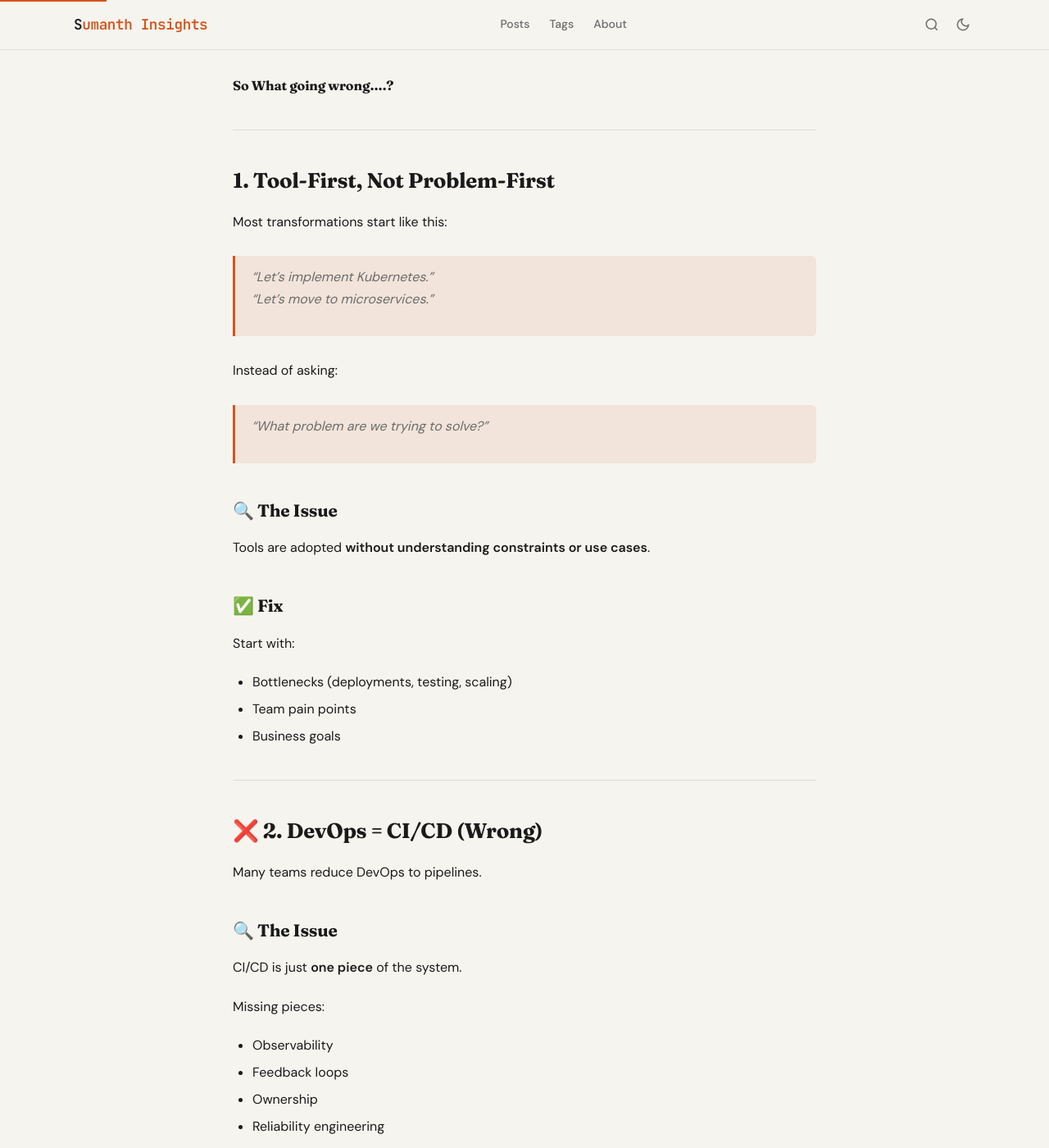
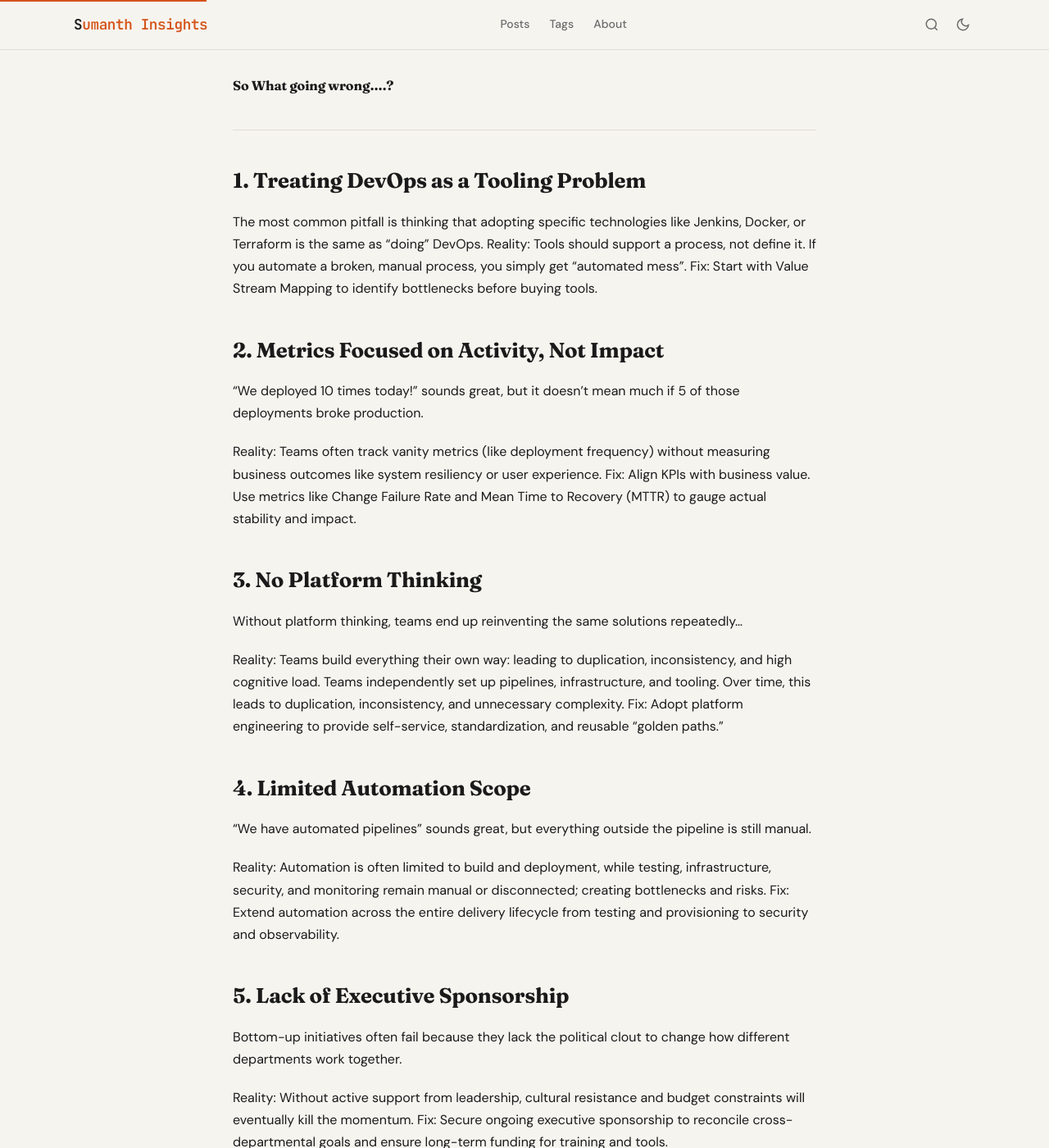
Before and after one commit to sumanthrb/insights, a Jekyll site: the page built from _posts/2025-05-18-DevOps-Tranf.md, in a window 1280 px wide and 1400 px high, scrolled down 839 px. Shown: the whole window at 82% size. Built offline with Jekyll 4.4.1, drawn with Linux system fonts in a browser that asks for light colours; some of the changed text lies outside the part shown.

Commit message:
Update 2025-05-18-DevOps-Tranf.md

```diff
--- a/_posts/2025-05-18-DevOps-Tranf.md
+++ b/_posts/2025-05-18-DevOps-Tranf.md
@@ -32,127 +31,49 @@ Despite all the right tools, outcomes haven’t improved.
 
 #### So What going wrong....?
 ---
+## 1. Treating DevOps as a Tooling Problem
+The most common pitfall is thinking that adopting specific technologies like Jenkins, Docker, or Terraform is the same as "doing" DevOps.
+Reality: Tools should support a process, not define it. If you automate a broken, manual process, you simply get "automated mess".
+Fix: Start with Value Stream Mapping to identify bottlenecks before buying tools.
 
-## 1. Tool-First, Not Problem-First
+## 2. Metrics Focused on Activity, Not Impact
+"We deployed 10 times today!" sounds great, but it doesn't mean much if 5 of those deployments broke production.
 
-Most transformations start like this:
+Reality: Teams often track vanity metrics (like deployment frequency) without measuring business outcomes like system resiliency or user experience.
+Fix: Align KPIs with business value. Use metrics like Change Failure Rate and Mean Time to Recovery (MTTR) to gauge actual stability and impact.
 
-> “Let’s implement Kubernetes.”
-> “Let’s move to microservices.”
+## 3. No Platform Thinking
+Without platform thinking, teams end up reinventing the same solutions repeatedly...
 
-Instead of asking:
+Reality: Teams build everything their own way:  leading to duplication, inconsistency, and high cognitive load.
+Teams independently set up pipelines, infrastructure, and tooling. Over time, this leads to duplication, inconsistency, and unnecessary complexity.
+Fix: Adopt platform engineering to provide self-service, standardization, and reusable “golden paths.”
 
-> “What problem are we trying to solve?”
+## 4. Limited Automation Scope
+“We have automated pipelines” sounds great, but everything outside the pipeline is still manual.
 
-### 🔍 The Issue
-Tools are adopted **without understanding constraints or use cases**.
+Reality: Automation is often limited to build and deployment, while testing, infrastructure, security, and monitoring remain manual or disconnected; creating bottlenecks and risks.
+Fix: Extend automation across the entire delivery lifecycle from testing and provisioning to security and observability.
 
-### ✅ Fix
-Start with:
-- Bottlenecks (deployments, testing, scaling)
-- Team pain points
-- Business goals
+## 5. Lack of Executive Sponsorship
+Bottom-up initiatives often fail because they lack the political clout to change how different departments work together.
 
----
+Reality: Without active support from leadership, cultural resistance and budget constraints will eventually kill the momentum.
+Fix: Secure ongoing executive sponsorship to reconcile cross-departmental goals and ensure long-term funding for training and tools.
 
-## ❌ 2. DevOps = CI/CD (Wrong)
+## 6. Neglecting Security (The "Last Minute" Check)
+In many failed transformations, security is still a final checkpoint at the end of the development cycle.
 
-Many teams reduce DevOps to pipelines.
+Reality: This "bolt-on" approach creates massive bottlenecks and forces expensive rework.
+Fix: Implement DevSecOps by "shifting left" embedding security and compliance checks directly into the automated pipeline from day one.
 
-### 🔍 The Issue
-CI/CD is just **one piece** of the system.
+## 7. Igonring the Culture
+Organizations often focus on the "Automation" and "Measurement" parts of the CALMS framework (Culture, Automation, Lean, Measurement, and Sharing) while ignoring the "Culture".
 
-Missing pieces:
-- Observability
-- Feedback loops
-- Ownership
-- Reliability engineering
+Reality: If your culture reprimands failure, teams will avoid the experimentation necessary for DevOps to thrive.
+Fix: Foster a "blameless" culture where failures are treated as learning opportunities rather than reasons for punishment.
 
-### ✅ Fix
-Think in terms of **systems**, not pipelines.
-
----
-
-## ❌ 3. Ignoring Culture
-
-DevOps is often treated as a tooling upgrade.
-
-It’s not.
-
-### 🔍 The Issue
-- Dev and Ops still work in silos
-- Blame culture continues
-- No shared ownership
-
-### ✅ Fix
-- “You build it, you run it” mindset
-- Shared accountability
-- Blameless postmortems
-
----
-
-## ❌ 4. No Platform Thinking
-
-Every team builds everything from scratch.
-
-### 🔍 The Issue
-- Duplicate effort
-- Inconsistent environments
-- High cognitive load
-
-### ✅ Fix
-Adopt **Platform Engineering**:
-- Internal Developer Platforms (IDP)
-- Self-service infrastructure
-- Standardized “golden paths”
-
----
-
-## ❌ 5. Lack of Observability
-
-You can’t improve what you can’t see.
-
-### 🔍 The Issue
-- Logs exist, but no insights
-- Metrics are not actionable
-- No tracing across systems
-
-### ✅ Fix
-Focus on:
-- Metrics (latency, errors, throughput)
-- Distributed tracing
-- Real-time alerting
-
----
-
-## ❌ 6. Over-Engineering Too Early
-
-Jumping to complex architectures too soon.
-
-### 🔍 The Issue
-- Microservices without need
-- Kubernetes for simple apps
-- Complex pipelines for small teams
-
-### ✅ Fix
-Start simple:
-- Monolith → Modular → Microservices (only if needed)
-
----
-
-## ❌ 7. No Clear Metrics of Success
-
-Transformation without measurement = guesswork.
-
-### 🔍 The Issue
-Teams don’t track impact.
-
-### ✅ Fix
-Use **DORA metrics**:
-- Deployment frequency
-- Lead time for changes
-- Change failure rate
-- Mean time to recovery (MTTR)
+-----
 
 ---
 
```
Also changed, not shown: other parts of _posts/2025-05-18-DevOps-Tranf.md (+0 -1 lines).
